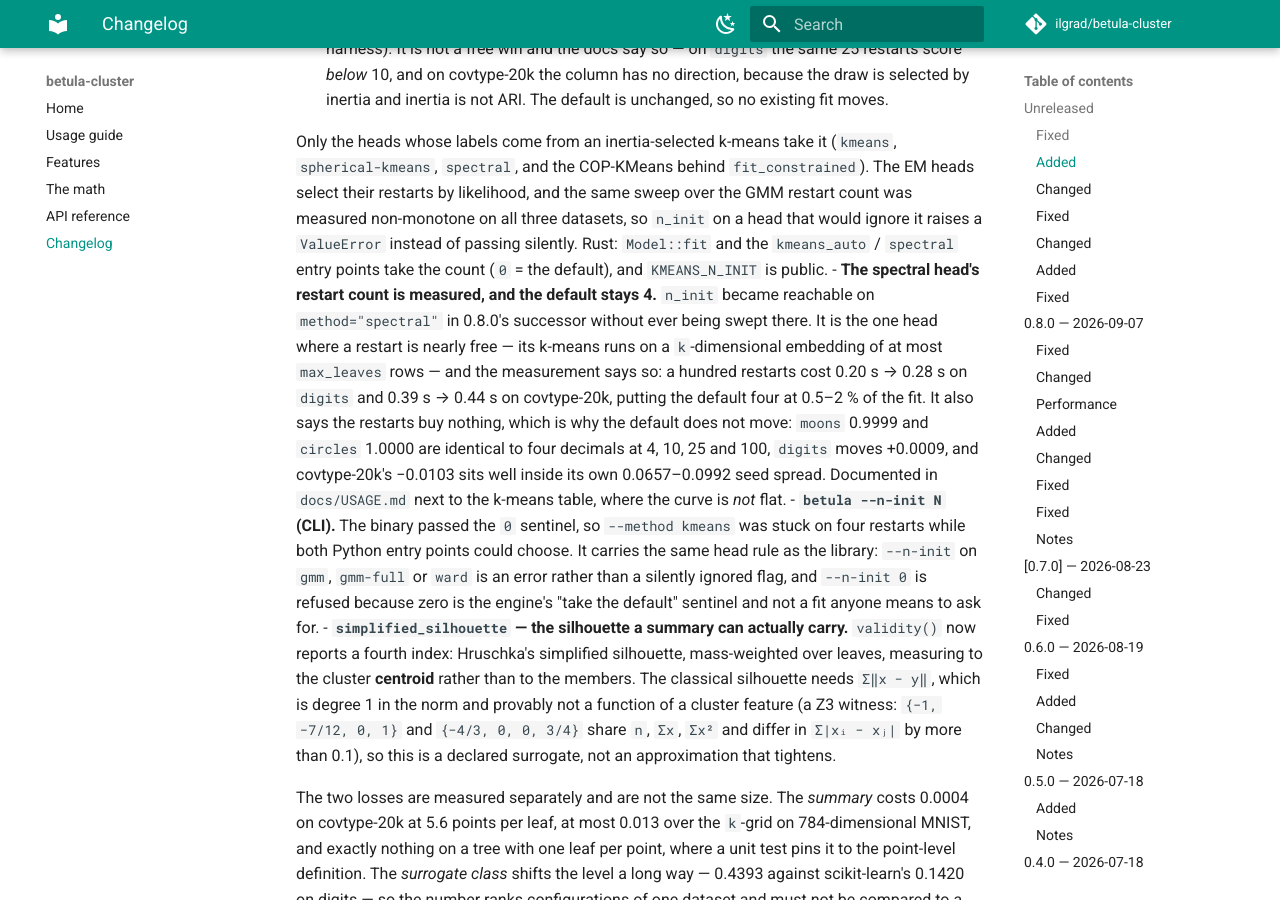
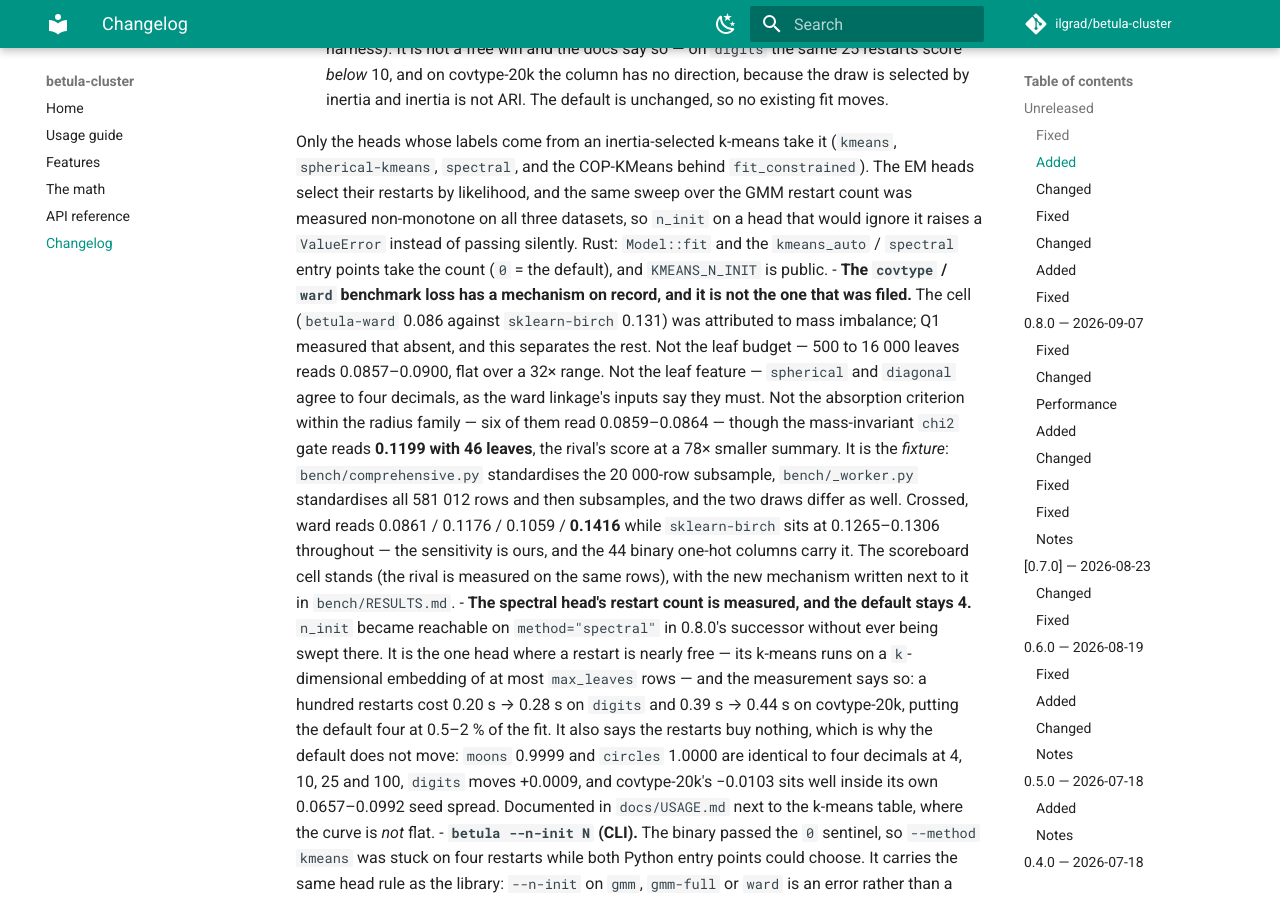
Before and after one commit to ilgrad/betula-cluster, an MkDocs documentation site: the page built from docs/changelog.md, in a window 1280 px wide and 900 px high, scrolled down 2718 px. Built offline with MkDocs 1.6.1 and Material for MkDocs 9.7.7, drawn with Linux system fonts in a browser that asks for light colours; comment, search, counter and statistics services are not loaded.

Commit message:
bench: find what the covtype/ward loss is, and correct the mechanism on record
The cell was filed as mass imbalance; Q1 measured that absent from the fixture
(top1 0.041, a fixed cap worth -0.0001) and left the gap unexplained. Four
candidates, separated on the published fixture at medians of seeds 0/1/2:

  budget      0.0857-0.0900 from 500 to 16 000 leaves -- flat over 32x
  feature     spherical == diagonal to four decimals, as ward's inputs imply
  absorb      six radius criteria read 0.0859-0.0864; chi2 reads 0.1199 at 46
              leaves, the rival's score at a 78x smaller summary
  fixture     0.0861 -> 0.1416 across how "covtype-20k" is built

The last one is it, and the sensitivity is ours: comprehensive.py standardises
the 20 000-row subsample while _worker.py standardises all 581 012 and then
subsamples, the draws differ too, and sklearn-birch sits at 0.1265-0.1306
across all four variants while our ward moves by 0.055. The 44 binary one-hot
columns carry it -- on the 10 continuous columns both arms collapse together.

The cell stands as published, since the rival is measured on the same rows.

```diff
--- a/CHANGELOG.md
+++ b/CHANGELOG.md
@@ -112,6 +112,19 @@ All notable changes to this project are documented here. The format follows
   non-monotone on all three datasets, so `n_init` on a head that would ignore it raises a
   `ValueError` instead of passing silently. Rust: `Model::fit` and the `kmeans_auto` / `spectral`
   entry points take the count (`0` = the default), and `KMEANS_N_INIT` is public.
+- **The `covtype` / `ward` benchmark loss has a mechanism on record, and it is not the one that was
+  filed.** The cell (`betula-ward` 0.086 against `sklearn-birch` 0.131) was attributed to mass
+  imbalance; Q1 measured that absent, and this separates the rest. Not the leaf budget — 500 to
+  16 000 leaves reads 0.0857–0.0900, flat over a 32× range. Not the leaf feature — `spherical` and
+  `diagonal` agree to four decimals, as the ward linkage's inputs say they must. Not the absorption
+  criterion within the radius family — six of them read 0.0859–0.0864 — though the mass-invariant
+  `chi2` gate reads **0.1199 with 46 leaves**, the rival's score at a 78× smaller summary. It is the
+  *fixture*: `bench/comprehensive.py` standardises the 20 000-row subsample, `bench/_worker.py`
+  standardises all 581 012 rows and then subsamples, and the two draws differ as well. Crossed, ward
+  reads 0.0861 / 0.1176 / 0.1059 / **0.1416** while `sklearn-birch` sits at 0.1265–0.1306 throughout
+  — the sensitivity is ours, and the 44 binary one-hot columns carry it. The scoreboard cell stands
+  (the rival is measured on the same rows), with the new mechanism written next to it in
+  `bench/RESULTS.md`.
 - **The spectral head's restart count is measured, and the default stays 4.** `n_init` became
   reachable on `method="spectral"` in 0.8.0's successor without ever being swept there. It is the
   one head where a restart is nearly free — its k-means runs on a `k`-dimensional embedding of at
```
Also changed, not shown: bench/RESULTS.md (+39 -0 lines).
